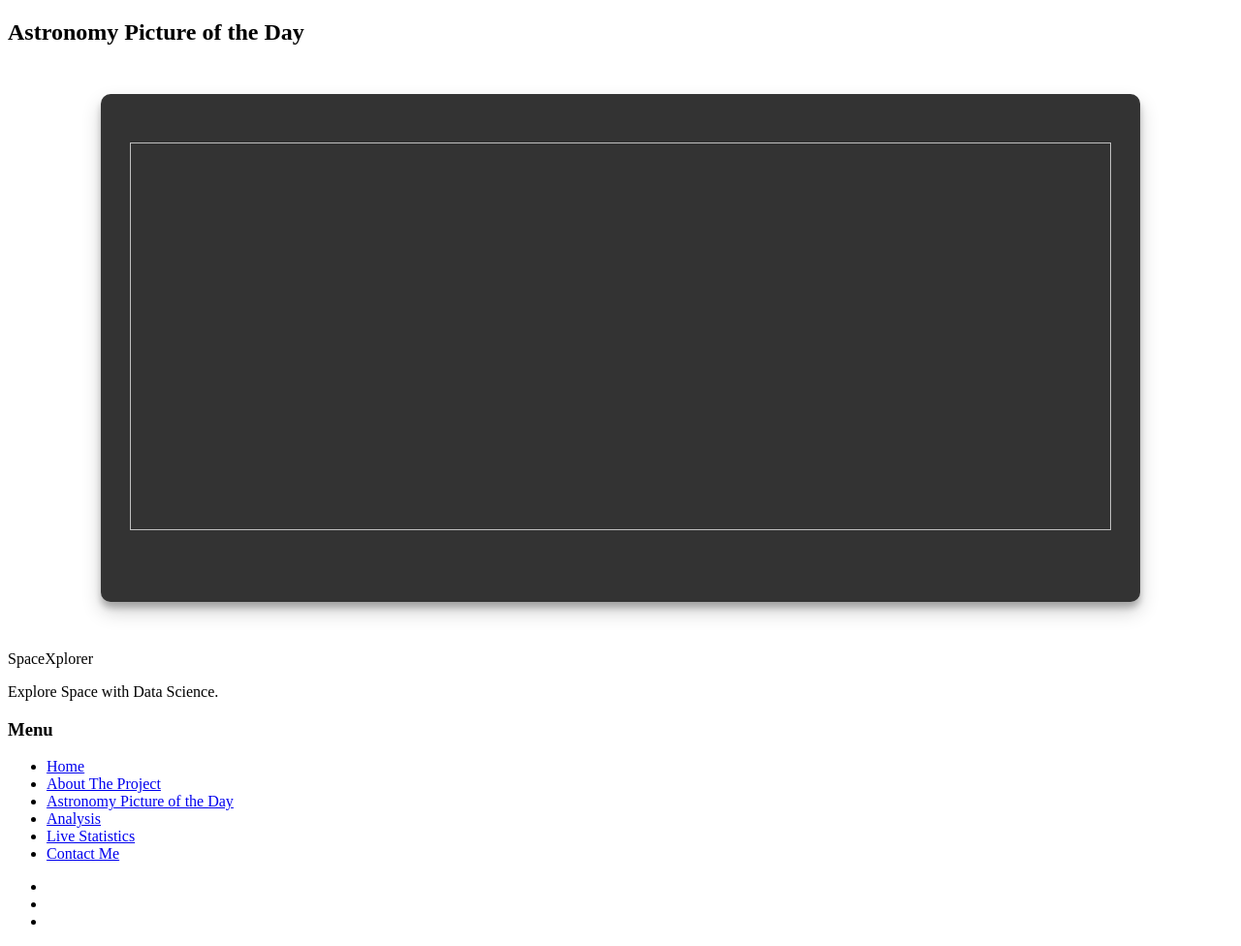
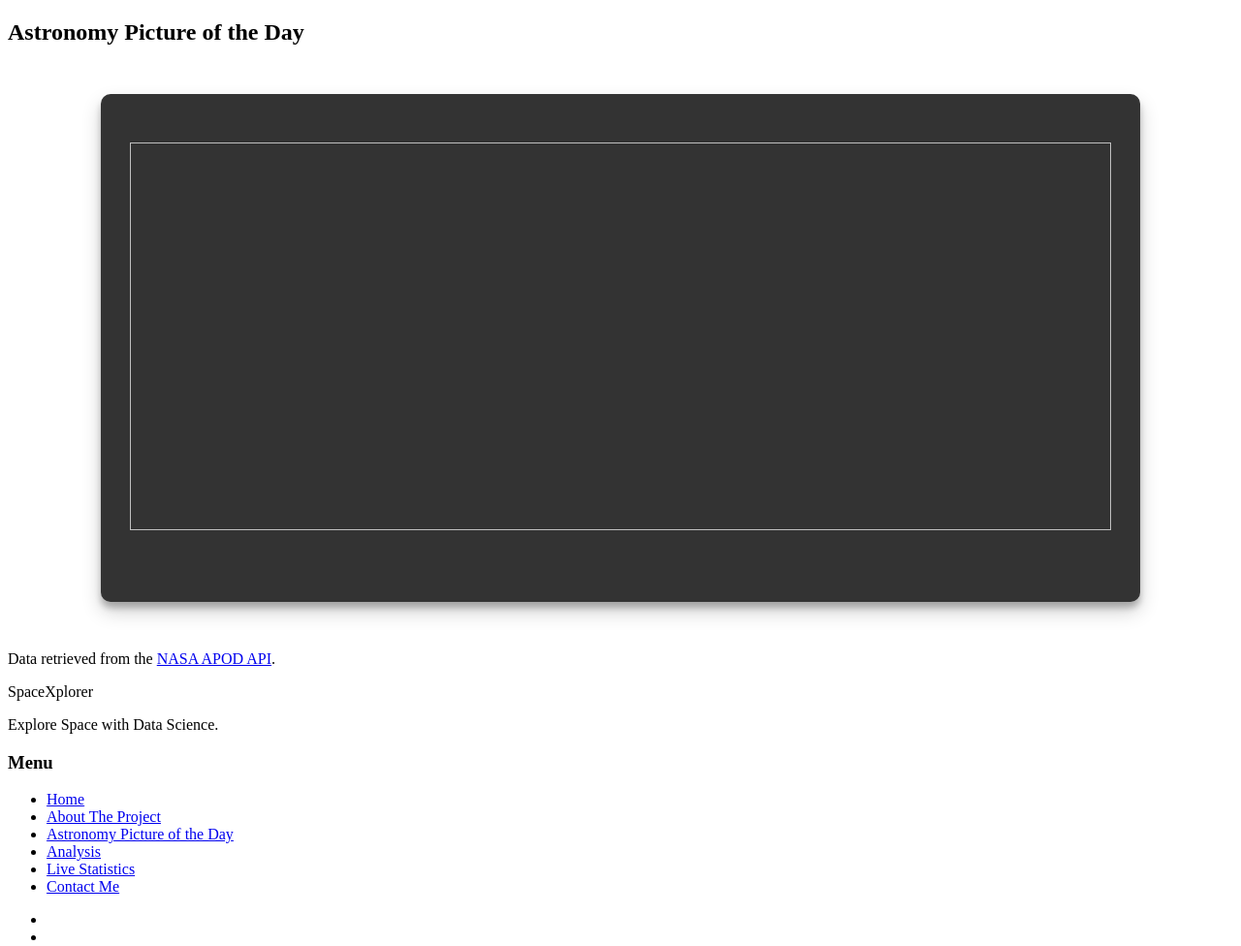
Before and after one commit to renatogusani/SpaceXplorer, a Jekyll site: the page built from _pages/page2.html, in a window 1280 px wide. Shown: the part 208-1184 px from the top of the page at 97% size. Built offline with Jekyll 4.4.1, drawn with Linux system fonts in a browser that asks for light colours.

Commit message:
Update page2.html

```diff
--- a/_pages/page2.html
+++ b/_pages/page2.html
@@ -4,3 +4,7 @@ title: Astronomy Picture of the Day
 permalink: /apod/
 ---
  {% include apod.html %}
+
+<footer style="margin-top: 50px;">
+    <p>Data retrieved from the <a href="https://api.nasa.gov/">NASA APOD API</a>.</p>
+</footer>
```
